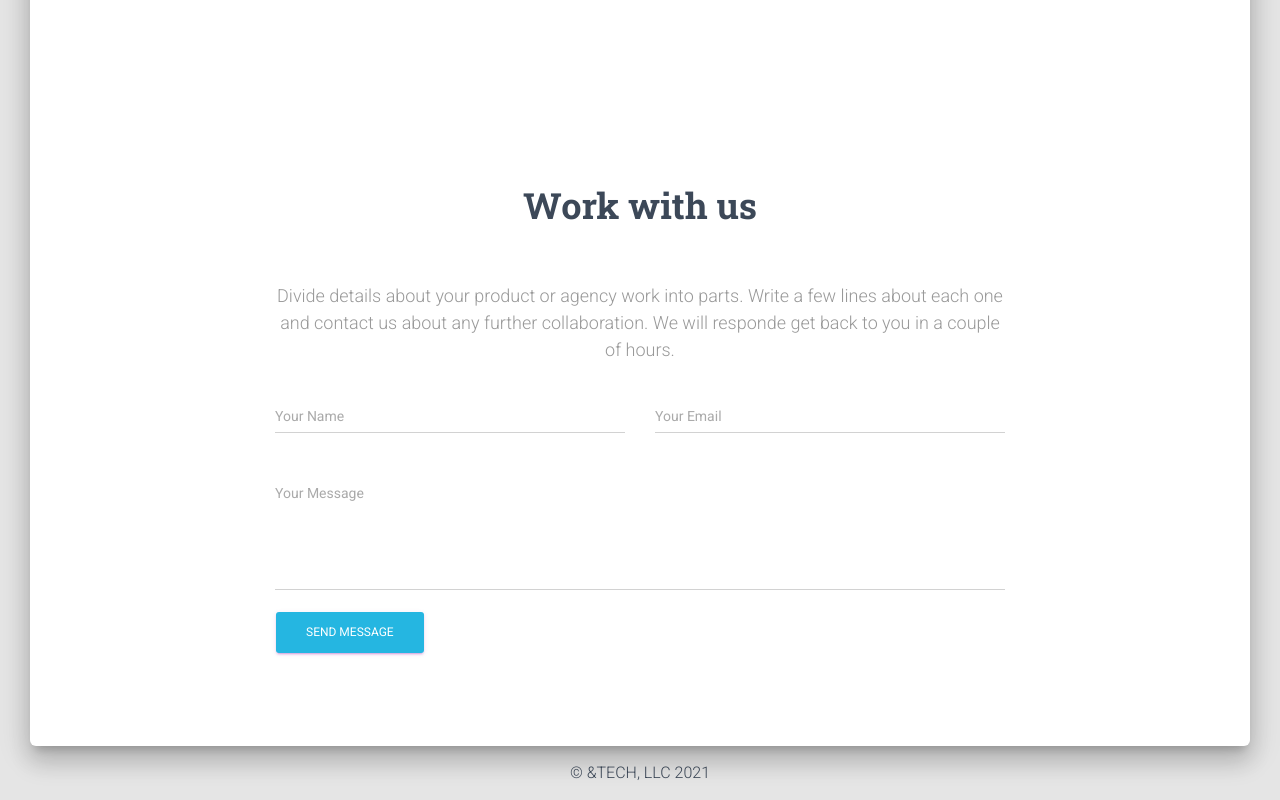
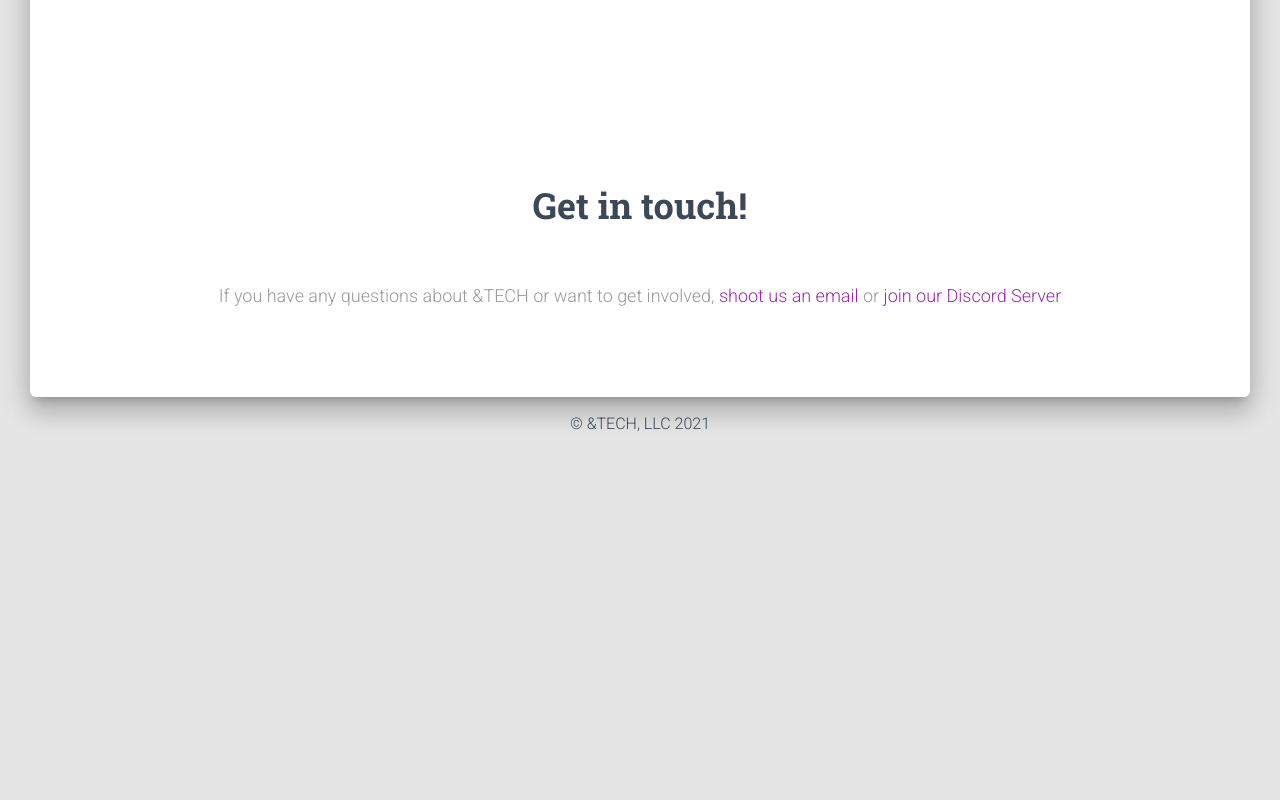
Before and after one commit to kdreyes/andtech-website-frontend, a React (Create React App) app: page / in a window 1280 px wide. Shown: the part 2825-3625 px from the top of the page. After the commit the page ends 3276 px from the top, so only its background shows below. Built offline with nearby package versions, Linux system fonts and the light colour scheme.

Commit message:
updated contact section

```diff
--- a/src/views/LandingPage/Sections/WorkSection.js
+++ b/src/views/LandingPage/Sections/WorkSection.js
@@ -19,17 +19,15 @@
   return (
     <div className={classes.section}>
       <GridContainer justify="center">
-        <GridItem cs={12} sm={12} md={8}>
-          <h2 className={classes.title}>Work with us</h2>
+        <GridItem cs={12} sm={12} md={12}>
+          <h2 className={classes.title}>Get in touch!</h2>
           <h4 className={classes.description}>
-            Divide details about your product or agency work into parts. Write a
-            few lines about each one and contact us about any further
-            collaboration. We will responde get back to you in a couple of
-            hours.
+            If you have any questions about &amp;TECH or want to get involved, <a href='mailto:hello@andtechnology.org'>shoot us an email
+            </a> or <a href="https://discord.gg/XMkyvbyNT9">join our Discord Server</a>
           </h4>
           <form>
-            <GridContainer>
-              <GridItem xs={12} sm={12} md={6}>
+            {/* <GridContainer justify="center"> */}
+              {/* <GridItem xs={12} sm={12} md={6}>
                 <CustomInput
                   labelText="Your Name"
                   id="name"
@@ -58,11 +56,11 @@
                   multiline: true,
                   rows: 5
                 }}
-              />
-              <GridItem xs={12} sm={12} md={4}>
-                <Button color="primary">Send Message</Button>
+              /> */}
+              {/* <GridItem xs={12}>
+                <Button color="primary" href='mailto:hello@andtechnology.org'>Send Message</Button>
               </GridItem>
-            </GridContainer>
+            </GridContainer> */}
           </form>
         </GridItem>
       </GridContainer>
```
